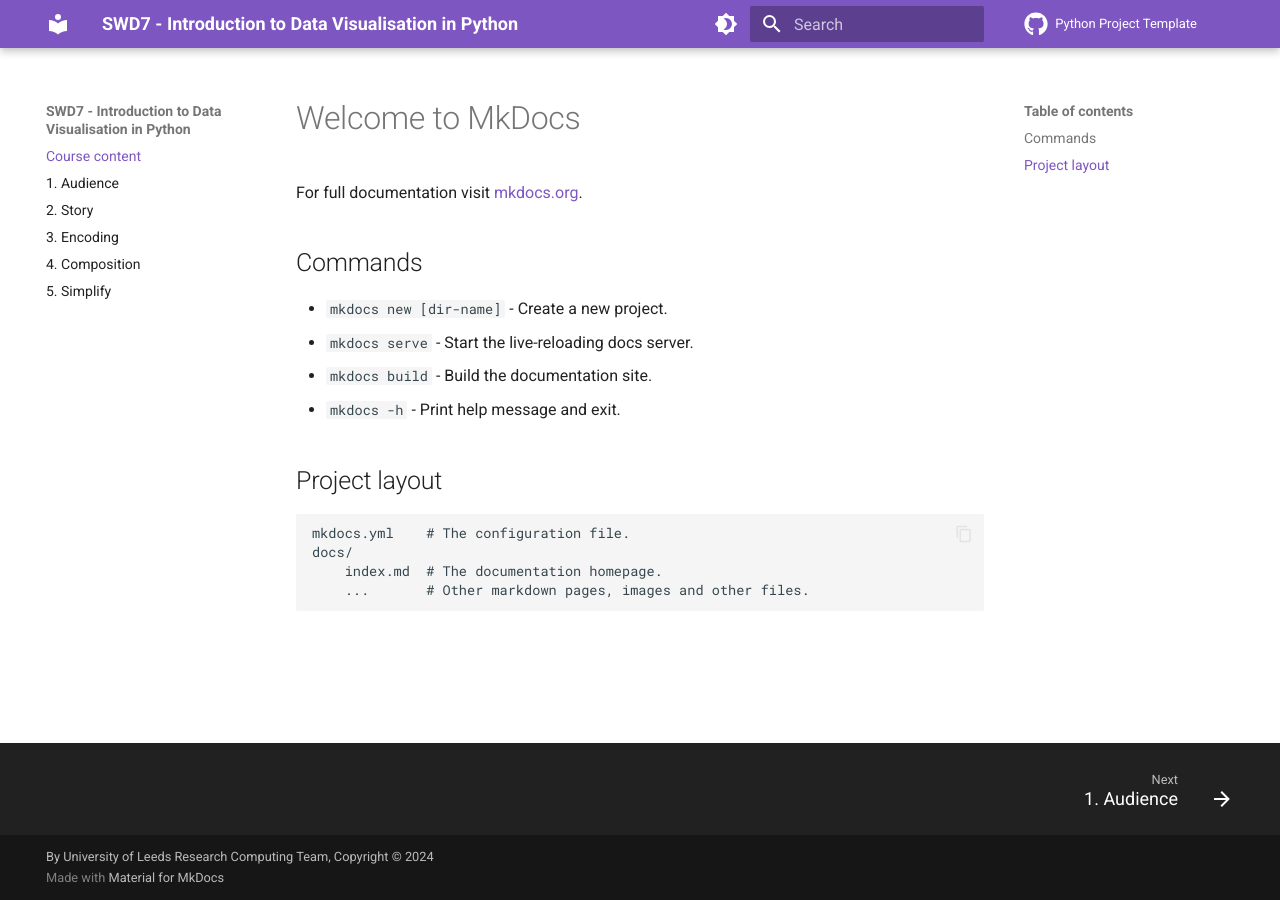
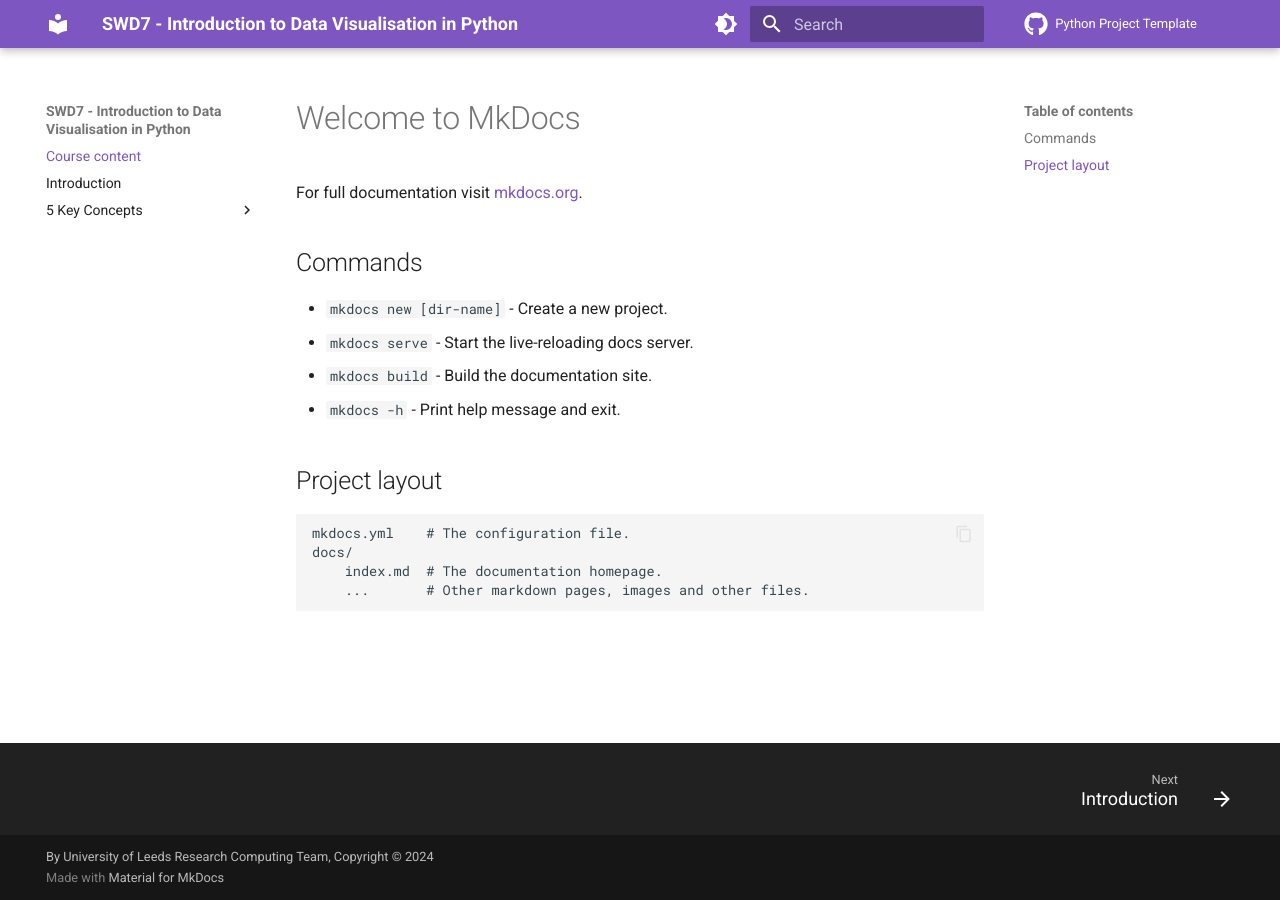
Before and after one commit to murphyqm/key-data-vis-requirements, an MkDocs documentation site: the page built from docs/index.md, in a window 1280 px wide. Built offline with MkDocs 1.6.1 and Material for MkDocs 9.7.7, drawn with Linux system fonts in a browser that asks for light colours; comment, search, counter and statistics services are not loaded.

Commit message:
Add introduction section@

```diff
--- a/mkdocs.yml
+++ b/mkdocs.yml
@@ -54,8 +54,10 @@
 
 nav:
   - Course content: index.md
-  - 1. Audience: 01-Audience.md
-  - 2. Story: 02-Story.md
-  - 3. Encoding: 03-Encoding.md
-  - 4. Composition: 04-Composition.md
-  - 5. Simplify: 05-Simplify.md
+  - Introduction: 00-Introduction.md
+  - 5 Key Concepts:
+    - 1. Audience: 01-Audience.md
+    - 2. Story: 02-Story.md
+    - 3. Encoding: 03-Encoding.md
+    - 4. Composition: 04-Composition.md
+    - 5. Simplify: 05-Simplify.md
```
Also changed, not shown: docs/00-Introduction.md (added, +1 -0 lines).
